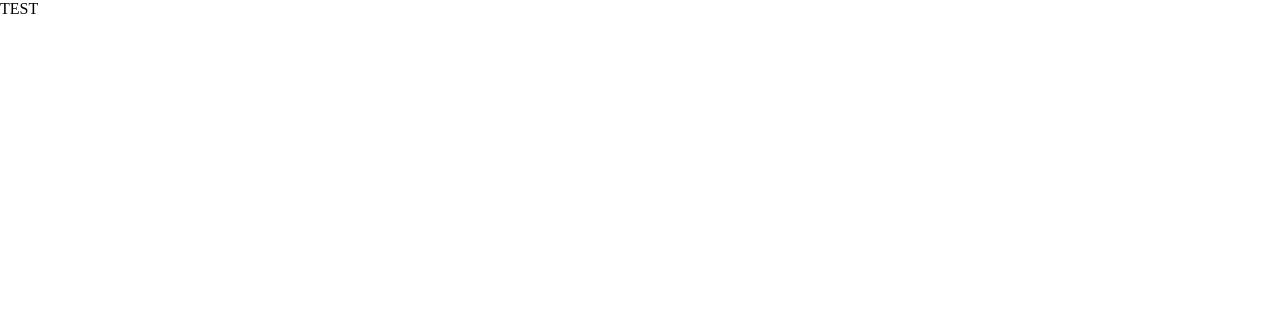
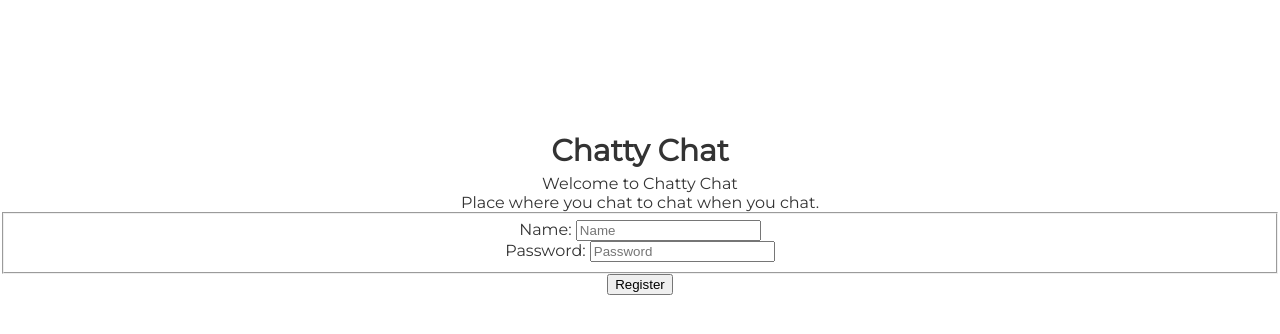
Before and after one commit to MikeKalinowski/chat, a React (Create React App) app: page / in a window 1280 px wide. Shown: the top 334 px of the page. Built offline with nearby package versions, Linux system fonts and the light colour scheme.

Commit message:
register js

```diff
--- a/src/App.js
+++ b/src/App.js
@@ -1,18 +1,48 @@
 import React, { Component } from 'react';
+import { ThemeProvider } from 'styled-components';
+import styled from 'styled-components'
+
+import Register from './components/page/register.js';
+import Main from './components/page/main.js';
+import { Theme } from './theme.js';
+import './fonts.css';
+
+const MainWrapper = styled.div`
+	color: ${props => props.theme.color.darkGray};
+`
 
 class App extends Component {
-  render() {
-    return (
-      <div>
-      	TEST
-        {/* <Title></Title> */}
-        {/* <Text></Text> */}
-        {/* <Inputs></Inputs> */}
-        {/* <Button></Button> */}
-        {/* <Anonymous></Anonymous> */}
-      </div>
-    );
-  }
+	constructor(props) {
+		super(props)
+
+		this.state = {
+			route: "register"
+		}
+	}
+
+	routePicker = () => {
+		console.log("routePicker")
+		if (this.state.route === "register") {
+			return (<Register routeChanger={this.routeChanger}/>)
+		} else if (this.state.route === "main") {
+			return (<Main />)
+		}
+	}
+
+	routeChanger = (newRoute) => {
+		this.setState({route: newRoute});
+		console.log("routeChanger")
+	}
+
+  	render() {
+		return (
+		  	<ThemeProvider theme={Theme}>
+		  		<MainWrapper>
+		  			{this.routePicker()}
+		  		</MainWrapper>
+		  	</ThemeProvider>
+		);
+	}
 }
 
 export default App;
--- /dev/null
+++ b/src/components/page/main.js
@@ -0,0 +1,25 @@
+import React from 'react';
+import styled from 'styled-components'
+
+const MainWrapper = styled.div`
+`
+
+class Main extends React.Component {
+	constructor(props) {
+		super(props);
+		this.state = {
+	    }
+	}
+
+	render() {
+	  	return(
+	  		<MainWrapper>
+	  			This is MAIN
+	  		</MainWrapper>
+	  	)
+	}
+}
+
+
+
+export default Main;
--- /dev/null
+++ b/src/components/page/register.js
@@ -0,0 +1,93 @@
+import React from 'react';
+import styled from 'styled-components'
+
+const RegisterWrapper = styled.div`
+	text-align: center
+	padding-top: 10%;
+`
+
+const Title = styled.div`
+	font-weight: 600;
+	line-height: 46px;
+	font-size: 30px;
+`
+
+const Text = styled.div`
+
+`
+
+const InputsWrapper = styled.div`
+
+`
+
+
+
+class Register extends React.Component {
+	constructor(props) {
+		super(props);
+		this.state = {
+		    name: "",
+		    password: "",
+		    errorRegistering: "no"
+	    }
+	}
+
+	onNameChange = (event) => {
+	  	this.setState({name: event.target.value})
+	}
+
+	onPasswordChange = (event) => {
+	  	this.setState({password: event.target.value})
+	}
+
+	onRegister = () => {
+		fetch('http://localhost:8000/register', {
+			method: 'post',
+			headers: {'Content-Type': 'application/json'},
+			body: JSON.stringify({
+			    name: this.state.name,
+			    password: this.state.password,
+			})
+		})
+		.then(res => res.json())
+		.then(res => {
+			if (res === "Existing") {
+				this.setState({ errorRegistering: "Existing" })
+			} else if (res === "User Added") {
+				this.props.routeChanger("main")
+			} else {
+				this.setState({ errorRegistering: "Error" })
+			}
+		})
+	}
+
+	errorMessage = () => {
+		if (this.state.errorRegistering === "Existing") {
+			return (<div>User already exists</div>)
+		} else if (this.state.errorRegistering === "Error") {
+			return (<div>Error registering. Please try again later</div>)
+		}
+	}
+
+	render() {
+	  	return(
+	  		<RegisterWrapper>
+	  			<Title>Chatty Chat</Title>
+	  			<Text>Welcome to Chatty Chat<br />Place where you chat to chat when you chat.</Text>
+	  			<InputsWrapper>
+	  				<fieldset>
+	  					{this.errorMessage()}
+	  					Name: <input type="text" placeholder="Name" onChange={this.onNameChange}/><br />
+	  					Password: <input type="text" placeholder="Password" onChange={this.onPasswordChange}/><br />
+	  				</fieldset>
+	  			</InputsWrapper>
+	  			<button onClick={this.onRegister}>Register</button>
+	  			<div>
+	  				{/* <button>Login as anonymous</button> */}
+	  			</div>
+	  		</RegisterWrapper>
+	  	)
+	}
+}
+
+export default Register;
--- /dev/null
+++ b/src/fonts.css
@@ -0,0 +1,2 @@
+@import url('https://fonts.googleapis.com/css?family=Montserrat');
+@import url('https://fonts.googleapis.com/css?family=Open+Sans');
--- a/src/index.css
+++ b/src/index.css
@@ -1,6 +1,7 @@
 body {
   margin: 0;
   padding: 0;
+  font-family: Montserrat;
 }
 
 * {
--- a/src/index.js
+++ b/src/index.js
@@ -6,7 +6,4 @@ import * as serviceWorker from './serviceWorker';
 
 ReactDOM.render(<App />, document.getElementById('root'));
 
-// If you want your app to work offline and load faster, you can change
-// unregister() to register() below. Note this comes with some pitfalls.
-// Learn more about service workers: http://bit.ly/CRA-PWA
 serviceWorker.unregister();
--- /dev/null
+++ b/src/theme.js
@@ -0,0 +1,16 @@
+export const Theme = {
+  color: {
+    accent: '#35CC62',
+    lightGray: '#878787',
+    gray: '#666666',
+    darkGray: '#333333',
+    background: `#FFFFFF`,
+    heroText: `#FFFFFF`,
+  },
+  layout: {
+    contentWidthDesktop: '1240px',
+    wrapperPaddingMobile: '80px 20px 0 20px',
+    navHeightMobile: '60px',
+    navHeightDesktop: '80px',
+  },
+};
```
